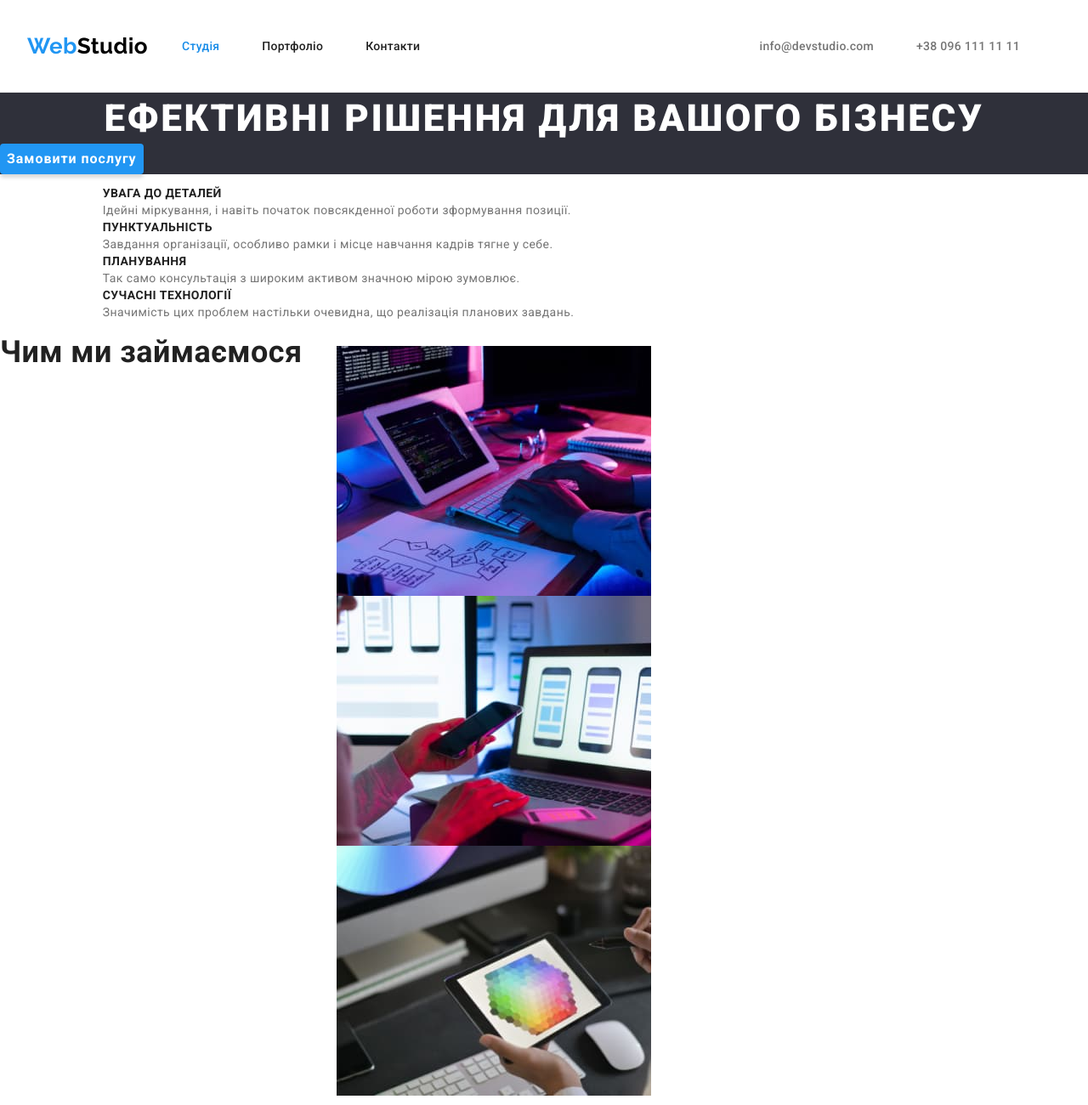
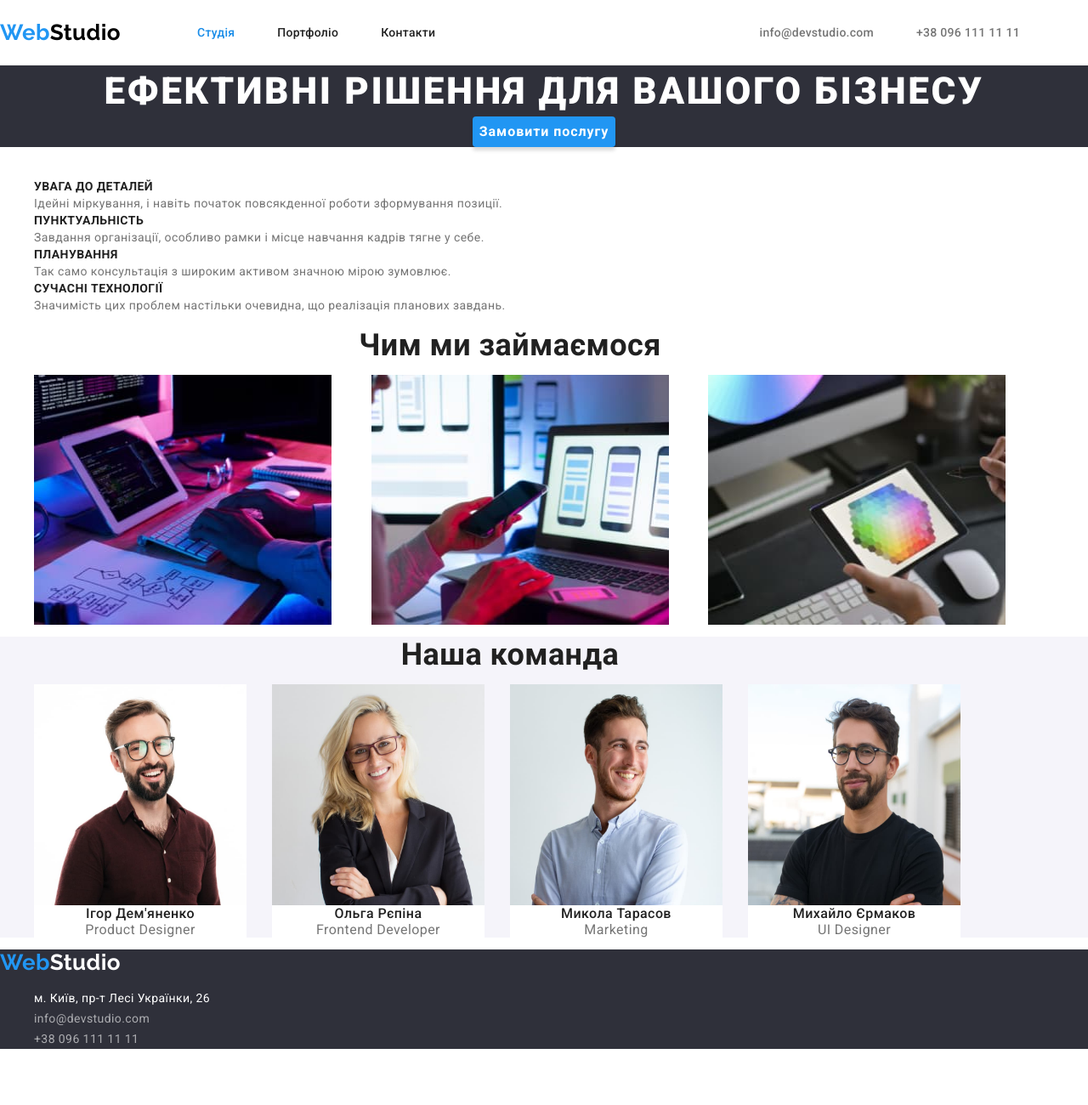
Before and after one commit to EAntoshchuk/goit-markup-hw-03, a plain HTML site: page index.html in a window 1280 px wide. Shown: the top 1300 px of the page at 85% size. After the commit the page ends 1248 px from the top, so only its background shows below. Drawn offline with nearby package versions, Linux system fonts and the light colour scheme.

Commit message:
homework3cardset

```diff
--- a/index.html
+++ b/index.html
@@ -21,8 +21,7 @@
     <link rel="stylesheet" href="./styles/styles.css" />
   </head>
   <body>
-    <header class="header">
-      <div class="container container-nav">
+    <header class="container header-container">
       <nav class="header-nav">
         <a class="header-logo" lang="en" href="./index.html">
           <span class="web-logo">Web</span>Studio
@@ -40,15 +39,14 @@
         </ul>
       </nav>
       <ul class="header-contacts">
-          <li class="site-nav-list">
+        <li class="header-contacts-list">
           <a class="header-email" href="mailto:info@devstudio.com"
             >info@devstudio.com</a
           >
         </li>
-          <li class="site-nav-list">
+        <li class="header-contacts-list">
           <a class="header-tel" href="tel:+380961111111">+38 096 111 11 11</a>
         </li>
-      </div>
       </ul>
     </header>
     <main>
@@ -70,8 +68,8 @@
             <li class="list-studio">
               <h3 class="title">пунктуальність</h3>
               <p class="title-text">
-                Завдання організації, особливо рамки і місце навчання кадрів тягне
-                у себе.
+                Завдання організації, особливо рамки і місце навчання кадрів
+                тягне у себе.
               </p>
             </li>
             <li class="list-studio">
@@ -83,8 +81,8 @@
             <li class="list-studio">
               <h3 class="title">сучасні технології</h3>
               <p class="title-text">
-                Значимість цих проблем настільки очевидна, що реалізація планових
-                завдань.
+                Значимість цих проблем настільки очевидна, що реалізація
+                планових завдань.
               </p>
             </li>
           </ul>
@@ -93,28 +91,28 @@
       <section class="section">
         <div class="container">
           <h2 class="cases">Чим ми займаємося</h2>
-          <ul>
-            <li class="list-studio">
+          <ul class="cases-cards card-set">
+            <li class="list-studio card-set-item">
               <img
                 src="./images/img1.jpg"
                 alt="programer-working"
-                width="370"
+                width="350"
                 height="294"
               />
             </li>
-            <li class="list-studio">
+            <li class="list-studio card-set-item">
               <img
                 src="./images/img2.jpg"
                 alt="creating-working-mobile-interface"
-                width="370"
+                width="350"
                 height="294"
               />
             </li>
-            <li class="list-studio">
+            <li class="list-studio card-set-item">
               <img
                 src="./images/img3.jpg"
                 alt="selection-graphic-tablet"
-                width="370"
+                width="350"
                 height="294"
               />
             </li>
@@ -124,42 +122,42 @@
       <section class="section team-section">
         <div class="container">
           <h2 class="team">Наша команда</h2>
-          <ul>
-            <li class="list-studio team-item">
+          <ul class="card-set">
+            <li class="list-studio team-item card-set-item">
               <img
                 src="./images/img_pd.jpg"
                 alt="Product_Designer"
-                width="270"
+                width="250"
                 height="260"
               />
               <h3 class="team-member">Ігор Дем'яненко</h3>
               <p class="profession" lang="en">Product Designer</p>
             </li>
-            <li class="list-studio team-item">
+            <li class="list-studio team-item card-set-item">
               <img
                 src="./images/img_fe.jpg"
                 alt="Frontend Developer"
-                width="270"
+                width="250"
                 height="260"
               />
               <h3 class="team-member">Ольга Рєпіна</h3>
               <p class="profession" lang="en">Frontend Developer</p>
             </li>
-            <li class="list-studio team-item">
+            <li class="list-studio team-item card-set-item">
               <img
                 src="./images/img_m.jpg"
                 alt="Marketing"
-                width="270"
+                width="250"
                 height="260"
               />
               <h3 class="team-member">Микола Тарасов</h3>
               <p class="profession" lang="en">Marketing</p>
             </li>
-            <li class="list-studio team-item">
+            <li class="list-studio team-item card-set-item">
               <img
                 src="./images/img_uid.jpg"
                 alt="UI Designer"
-                width="270"
+                width="250"
                 height="260"
               />
               <h3 class="list-studio team-member">Михайло Єрмаков</h3>
@@ -170,7 +168,7 @@
       </section>
     </main>
     <footer>
-      <container>
+      <div class="container">
         <a class="footer-logo" lang="en" href="./index.html">
           <span class="web-logo">Web</span>Studio</a
         >
@@ -192,11 +190,13 @@
               >
             </li>
             <li class="list-studio">
-              <a class="footer-tel" href="tel:+380961111111">+38 096 111 11 11</a>
+              <a class="footer-tel" href="tel:+380961111111"
+                >+38 096 111 11 11</a
+              >
             </li>
           </ul>
         </address>
-      </container>
+      </div>
     </footer>
   </body>
 </html>
--- a/styles/styles.css
+++ b/styles/styles.css
@@ -11,6 +11,8 @@
   --link-active: #188ce8;
   --header-bottom-color: #ececec;
   --btn-box-shadow: 0px 4px 4px rgba(0, 0, 0, 0.15);
+  --indent: 30px;
+  --items: 3;
 }
 
 body {
@@ -23,7 +25,10 @@ body {
 /*----------------------reset----------------------*/
 .list-studio,
 .list-portfolio-item,
-.site-nav-list {
+.site-nav,
+.site-nav-list,
+.header-contacts-list,
+.portfolio-menu-item {
   list-style: none;
   margin: 0;
   padding: 0;
@@ -44,13 +49,13 @@ img {
 }
 
 .container {
-  display: flex;
   width: 1200px;
 }
 
 /*----------------------HEADER----------------------*/
 
-.container-nav {
+.header-container {
+  display: flex;
   border-bottom: 1px solid;
   border-color: #ececec;
   justify-content: space-between;
@@ -63,6 +68,7 @@ img {
   font-weight: 700;
   font-size: 26px;
   line-height: calc(31 / 26);
+  margin-right: 90px;
 }
 
 .web-logo {
@@ -72,22 +78,22 @@ img {
   display: flex;
   align-items: center;
   justify-content: space-between;
-  padding: 32px;
 }
 .site-nav {
   display: flex;
-  align-items: center;
-  justify-content: space-between;
 }
 .site-nav-list:not(:last-child) {
   margin-right: 50px;
 }
 .site-nav-item {
-  text-decoration: none;
+  display: block;
+  padding-top: 30px;
+  padding-bottom: 30px;
+  color: var(--secondary-btn-color);
   font-weight: 500;
   line-height: calc(16 / 14);
   letter-spacing: 0.02em;
-  color: var(--secondary-btn-color);
+  text-decoration: none;
 }
 .current {
   color: var(--link-active);
@@ -99,6 +105,11 @@ img {
 }
 .header-contacts {
   display: flex;
+  margin-left: auto;
+  padding: 0;
+}
+.header-contacts-list:not(:last-child) {
+  margin-right: 50px;
 }
 .header-email,
 .header-tel {
@@ -139,7 +150,10 @@ img {
   line-height: calc(24 / 14);
   color: var(--description-text);
 }
-
+.cases-cards {
+  display: flex;
+  flex-wrap: wrap;
+}
 .cases,
 .team {
   font-size: 36px;
@@ -151,6 +165,9 @@ img {
 }
 .team-item {
   background-color: var(--main-title-color);
+}
+.team-item {
+  --indent: 4;
 }
 .team-member {
   font-weight: 500;
@@ -167,6 +184,8 @@ img {
   color: var(--description-text);
 }
 .hero-button {
+  display: block;
+  margin: 0 auto;
   cursor: pointer;
   color: var(--hero-btn-color);
   font-weight: 700;
@@ -189,6 +208,9 @@ img {
   border-color: transparent;
 }
 
+.projects-container {
+}
+
 .button-portfolio {
   font-family: Roboto;
   font-weight: 500;
@@ -207,12 +229,27 @@ img {
   background-color: var(--link-decoration-color);
 }
 
+.portfolio-filter {
+  display: flex;
+  justify-content: center;
+}
 .portfolio-menu {
-  justify-content: space-between;
-  flex-direction: row;
+  display: flex;
+  padding: 0;
 }
-.list-portfolio {
-  flex-direction: column;
+.portfolio-menu-item:not(:last-child) {
+  margin-right: 10px;
+}
+
+.card-set {
+  display: flex;
+  flex-wrap: wrap;
+  gap: var(--indent);
+}
+.card-set-item {
+  flex-basis: calc(
+    (100% - var(--indent) * (var(--items) - 1)) / (var(--items))
+  );
 }
 
 .project-title {
```
Also changed, not shown: portfolio.html (+42 -34 lines). Lines whose indentation alone changed are shown as unchanged.
